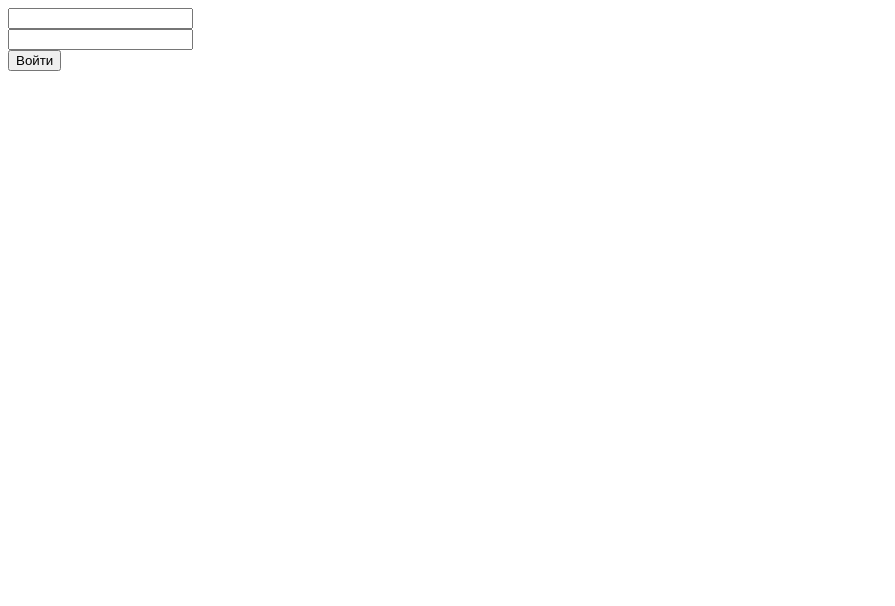
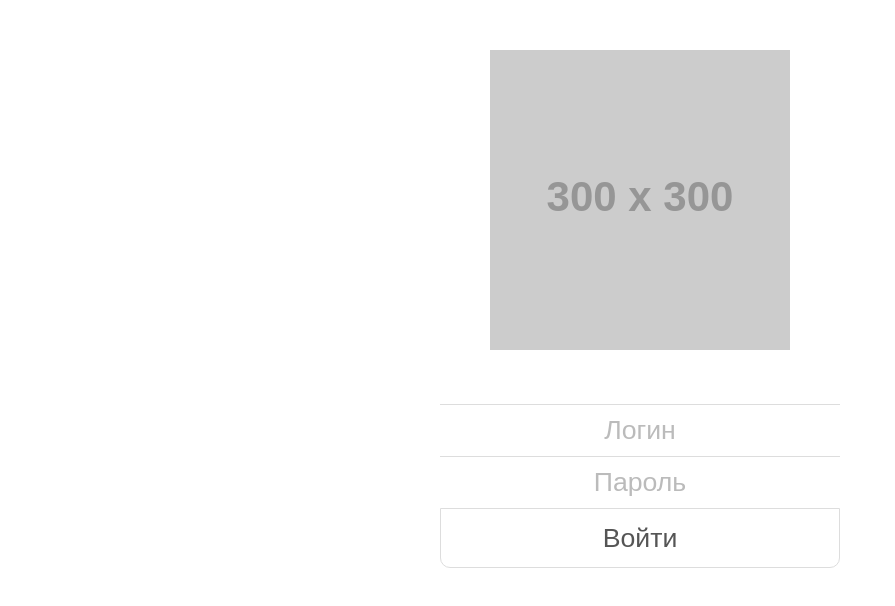
Before and after one commit to Intelvideo-IT-Committee/intelvideo-team, a website: page template/login_page.ejs in a window 1280 px wide. Shown: the whole page, without its empty margins (0-895 px from the left). Drawn offline with nearby package versions, Linux system fonts and the light colour scheme; files that its build step writes are made by us from their sources; placeholder pictures from the web are drawn by us.

Commit message:
first sample of input page design

```diff
--- a/template/login_page.ejs
+++ b/template/login_page.ejs
@@ -2,12 +2,61 @@
 <html>
 	<head>
 	</head>
+
+	<style>
+		body {
+			margin: 0px;
+		}
+
+		form {
+			width: 400px;
+			height: 100%;
+			margin: auto;
+			text-align: center;
+		}
+
+		img {
+
+			margin: 50px 0px 50px 0px;
+		}
+
+		input {
+			color: #555;
+			width: 380px;
+			border-width: 0px;
+			border-top-width: 1px;
+			font-size: 20pt;
+			padding: 10px;
+			text-align: center;
+			border-style: solid;
+			border-color: #ddd;
+		}
+
+		button {
+			color: #555;
+			border-color: #ddd;
+			width: 100%;
+			background-color: white;
+			border-width: 1px;
+			border-style: solid;
+			font-size: 20pt;
+			height: 60px;
+			border-radius: 0px 0px 10px 10px;
+		}
+
+		/* HACKS FOR PLACEHOLDER COLOR */
+		::-webkit-input-placeholder {color:#bbb;}
+		::-moz-placeholder          {color:#bbb;}/* Firefox 19+ */
+		:-moz-placeholder           {color:#bbb;}/* Firefox 18- */
+		:-ms-input-placeholder      {color:#bbb;}
+
+	</style>
+
 	<body>
 		<form method = "post" action="">
-			<input id="login" type="text">
-			<br>
-			<input id="password" type="password">
-			<br>
+			<img src="http://placehold.it/300x300">
+			<input id="login" type="text" placeholder="Логин">
+			<input id="password" type="password" placeholder="Пароль">
 			<button type="submit">Войти</button>
 		</form>
 	</body>
```
